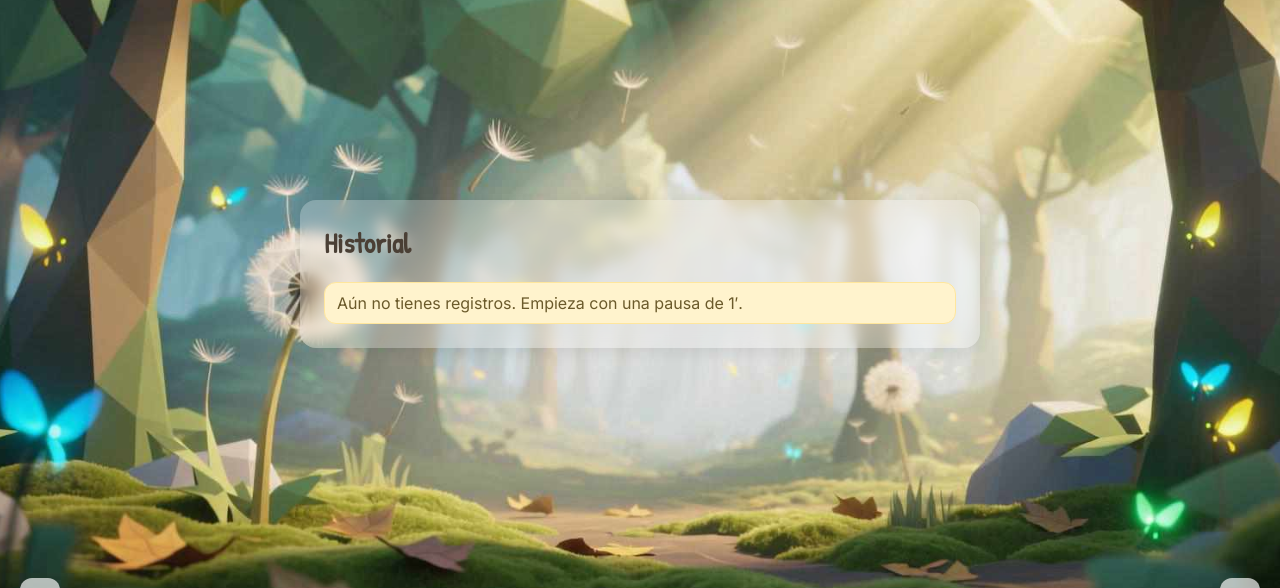
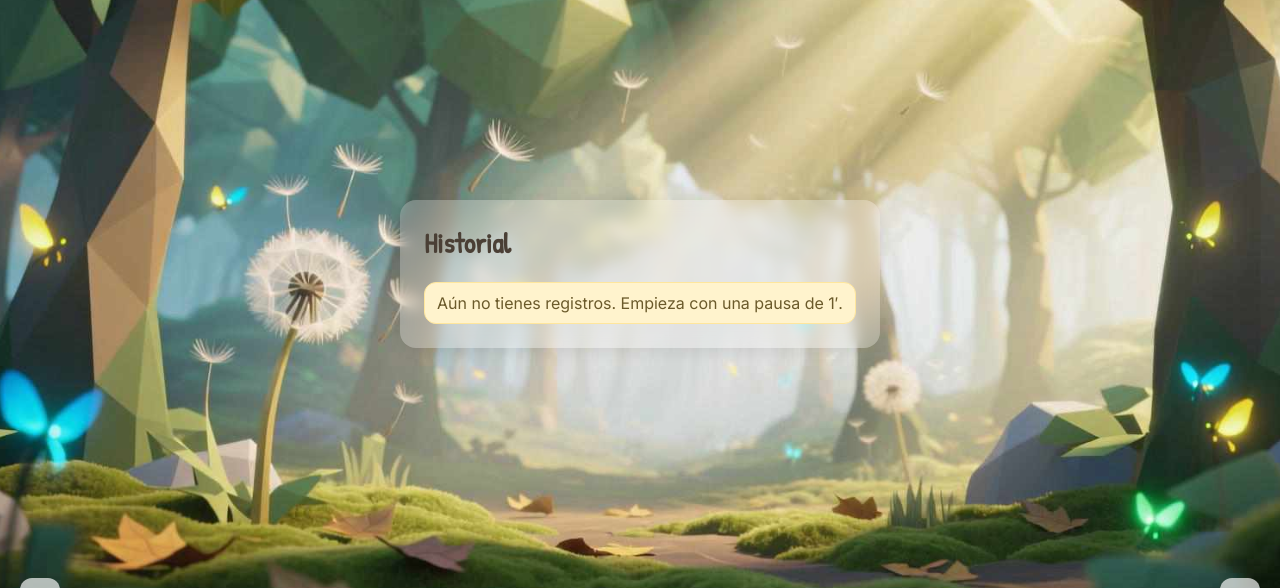
Before and after one commit to dvdgp9/behappier, a PHP site: page /history.php in a window 1280 px wide. Shown: the part 158-746 px from the top of the page. Run offline with PHP 8.4, Linux system fonts and the light colour scheme; the visitor is signed in with stand-in values (Sample User, id 1); data that the repository does not hold is empty; some libraries are stand-ins or nearby versions.

Commit message:
Edición estilos historial

```diff
--- a/assets/styles.css
+++ b/assets/styles.css
@@ -77,7 +77,7 @@ small.help{color:#7d746b}
 /* History row items (Variant A) */
 .history-list .history-item{display:flex; gap:12px; align-items:center; padding:12px 14px; box-shadow:none; background:#ffffff88}
 .history-list .history-item + .history-item{border-top:1px solid #eee5dc}
-.history-list .dur-col{min-width:64px; display:flex; align-items:center; justify-content:center}
+.history-list .dur-col{min-width:64px; display:flex; align-items:center; justify-content:center; height: 72vh}
 .history-title{font-weight:600; margin:0 0 4px}
 .history-note{color:#7d746b; font-size:13px; overflow-wrap:anywhere}
 
--- a/history.php
+++ b/history.php
@@ -30,7 +30,7 @@ function rel_day_label(string $createdAt): string {
 ?>
 <?php include __DIR__ . '/partials/head.php'; ?>
   <section class="center">
-    <div class="card history desenfocado">
+    <div class="card desenfocado">
       <div class="history-header">
         <h1 class="h1">Historial</h1>
       </div>
```
